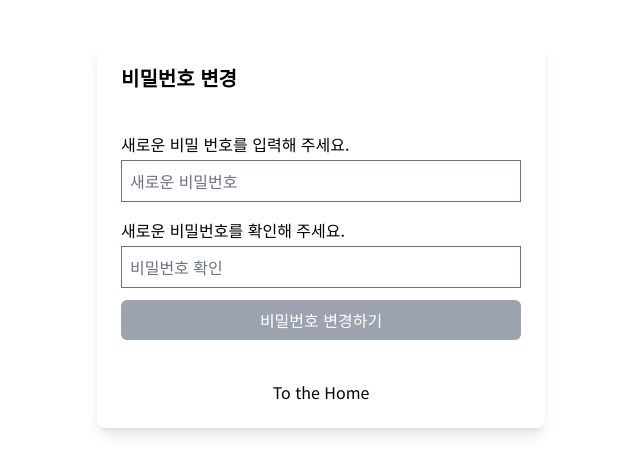
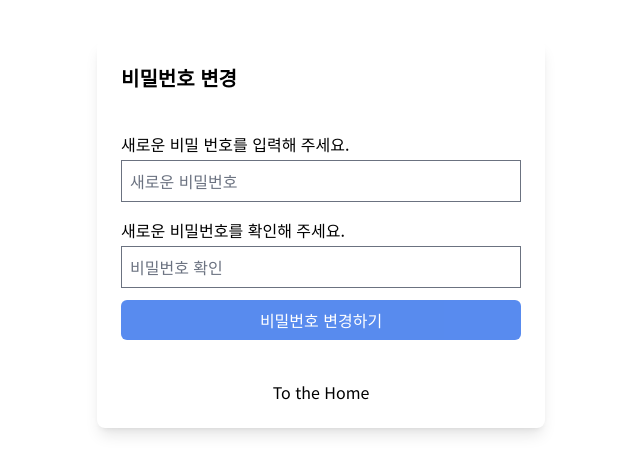
Before and after one commit to 82orez/levelup-chart-dashboard, a Next.js app: page /users/reset-password/1 in a window 1280 px wide. Shown: the top 474 px of the page, without its empty margins (319-959 px from the left). Built offline with nearby package versions, Linux system fonts and the light colour scheme; no server answers.

Commit message:
reset password ui changed-1

```diff
--- a/src/app/users/reset-password/[token]/page.tsx
+++ b/src/app/users/reset-password/[token]/page.tsx
@@ -6,6 +6,7 @@ import { useMutation } from "@tanstack/react-query";
 import { GoEye, GoEyeClosed } from "react-icons/go";
 import clsx from "clsx";
 import Link from "next/link";
+import { AiOutlineLoading3Quarters } from "react-icons/ai";
 
 export default function ResetPasswordPage() {
   const router = useRouter();
@@ -103,17 +104,20 @@ export default function ResetPasswordPage() {
           {!isPasswordMatch ? (
             <p className="mb-3 mt-1 animate-pulse text-red-500">비밀번호가 일치하지 않습니다.</p>
           ) : (
-            <p className="mb-3 text-green-500">비밀번호가 일치합니다.</p>
+            <p className="mb-3 mt-1 text-green-500">비밀번호가 일치합니다.</p>
           )}
         </div>
       </div>
 
-      <button
-        onClick={() => resetPassword.mutate()}
-        disabled={!isPasswordValid || !isPasswordMatch}
-        className="w-full rounded-md bg-blue-600 p-2 text-white hover:bg-blue-400 disabled:bg-gray-400">
-        비밀번호 변경하기
-      </button>
+      <div className={"relative"}>
+        <button
+          onClick={() => resetPassword.mutate()}
+          disabled={!isPasswordValid || !isPasswordMatch}
+          className="w-full rounded-md bg-blue-600 p-2 text-white hover:bg-blue-400 disabled:opacity-80">
+          {resetPassword.isPending ? "비밀번호 변경 중..." : "비밀번호 변경하기"}
+        </button>
+        {resetPassword.isPending && <AiOutlineLoading3Quarters className={"absolute left-16 top-3.5 animate-spin"} />}
+      </div>
 
       {/* 오류 메시지 표시 */}
       {errorMessage && <p className="mt-3 text-red-500">{errorMessage}</p>}
```
